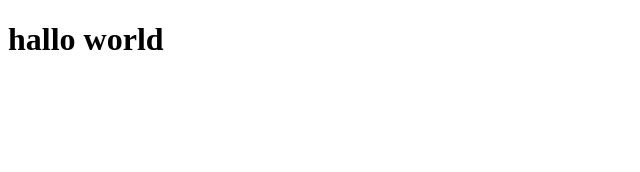
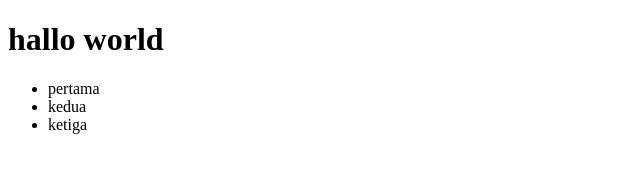
Before and after one commit to mardinajalah/latihan-git-1, a plain HTML site: page index.html in a window 1280 px wide. Shown: the whole page, without its empty margins (0-640 px from the left). Drawn offline with Linux system fonts and the light colour scheme.

Commit message:
menambahkan element ul li di file index.html

```diff
--- a/index.html
+++ b/index.html
@@ -7,5 +7,10 @@
 </head>
 <body>
   <h1>hallo world</h1>
+  <ul>
+    <li>pertama</li>
+    <li>kedua</li>
+    <li>ketiga</li>
+  </ul>
 </body>
 </html>
```
